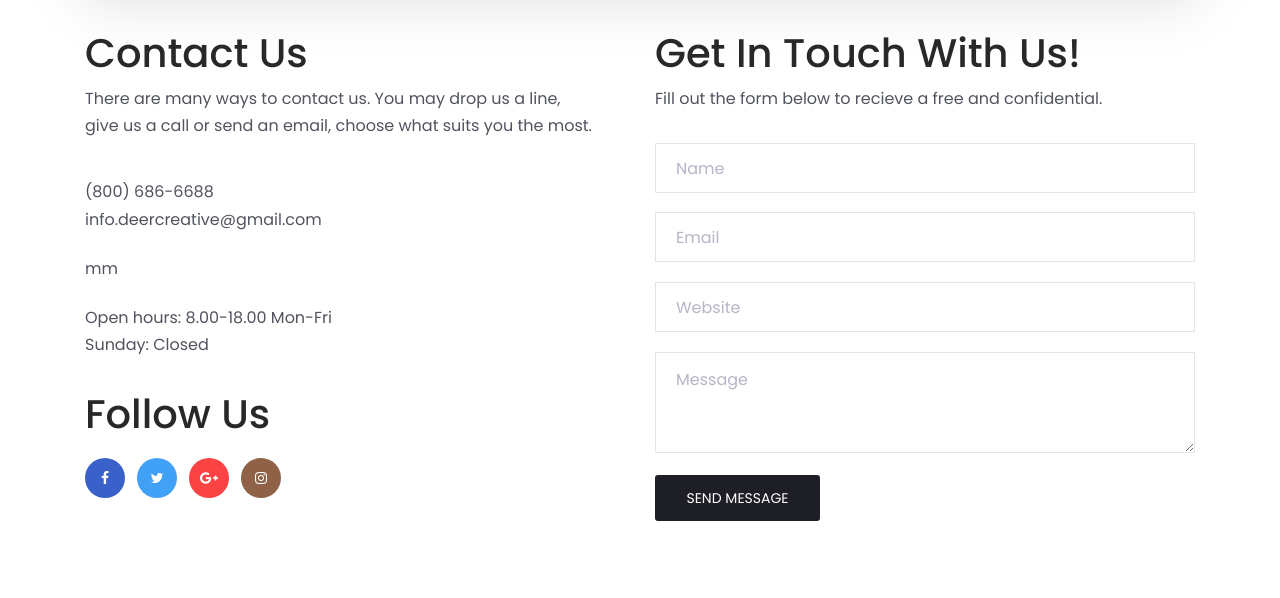
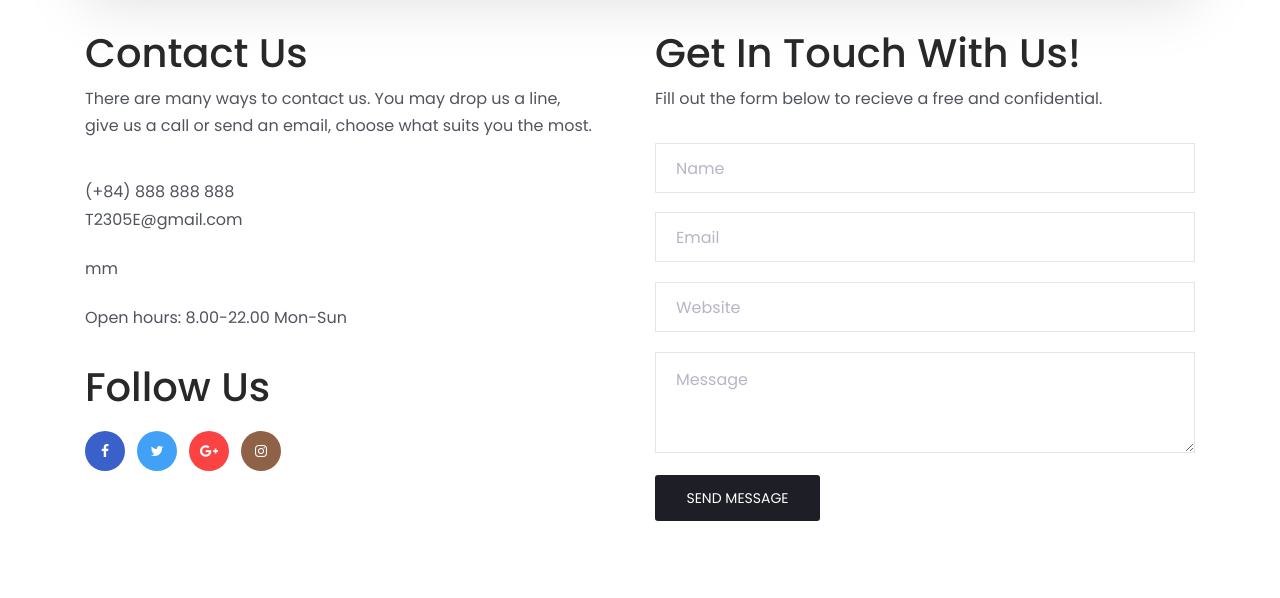
Before and after one commit to namchannn/Demo0410, a Node server app: page /views/contact.html in a window 1280 px wide. Shown: the part 826-1424 px from the top of the page. Run offline with Node 20, Linux system fonts and the light colour scheme; some libraries are stand-ins or nearby versions.

Commit message:
fix contact

```diff
--- a/public/js/contact_custom.js
+++ b/public/js/contact_custom.js
@@ -153,7 +153,7 @@ jQuery(document).ready(function($)
 
 	function initGoogleMap()
 	{
-		var myLatlng = new google.maps.LatLng(42.373122,-71.112387);
+		var myLatlng = new google.maps.LatLng(21.02898603785492, 105.78272941129498);
     	var mapOptions =
     	{
     		center: myLatlng,
--- a/public/views/contact.html
+++ b/public/views/contact.html
@@ -204,15 +204,14 @@
 					    <h1>Contact Us</h1>
 					    <p>There are many ways to contact us. You may drop us a line, give us a call or send an email, choose what suits you the most.</p>
 					    <div>
-						    <p>(800) 686-6688</p>
-						    <p>info.deercreative@gmail.com</p>
+						    <p>(+84) 888 888 888</p>
+						    <p>T2305E@gmail.com</p>
 					    </div>
 					    <div>
 						    <p>mm</p>
 					    </div>
 					    <div>
-						    <p>Open hours: 8.00-18.00 Mon-Fri</p>
-						    <p>Sunday: Closed</p>
+						    <p>Open hours: 8.00-22.00 Mon-Sun</p>
 					    </div>
 				    </div>
 
```
